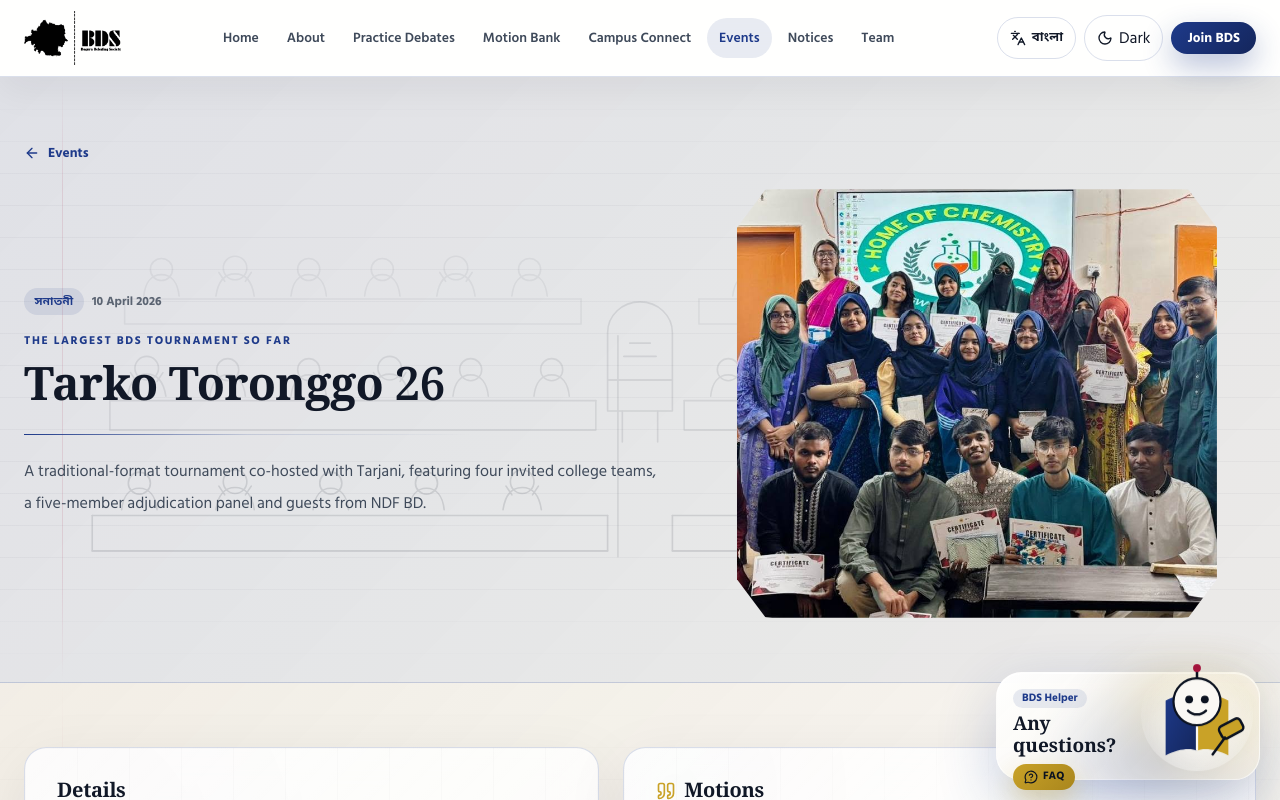
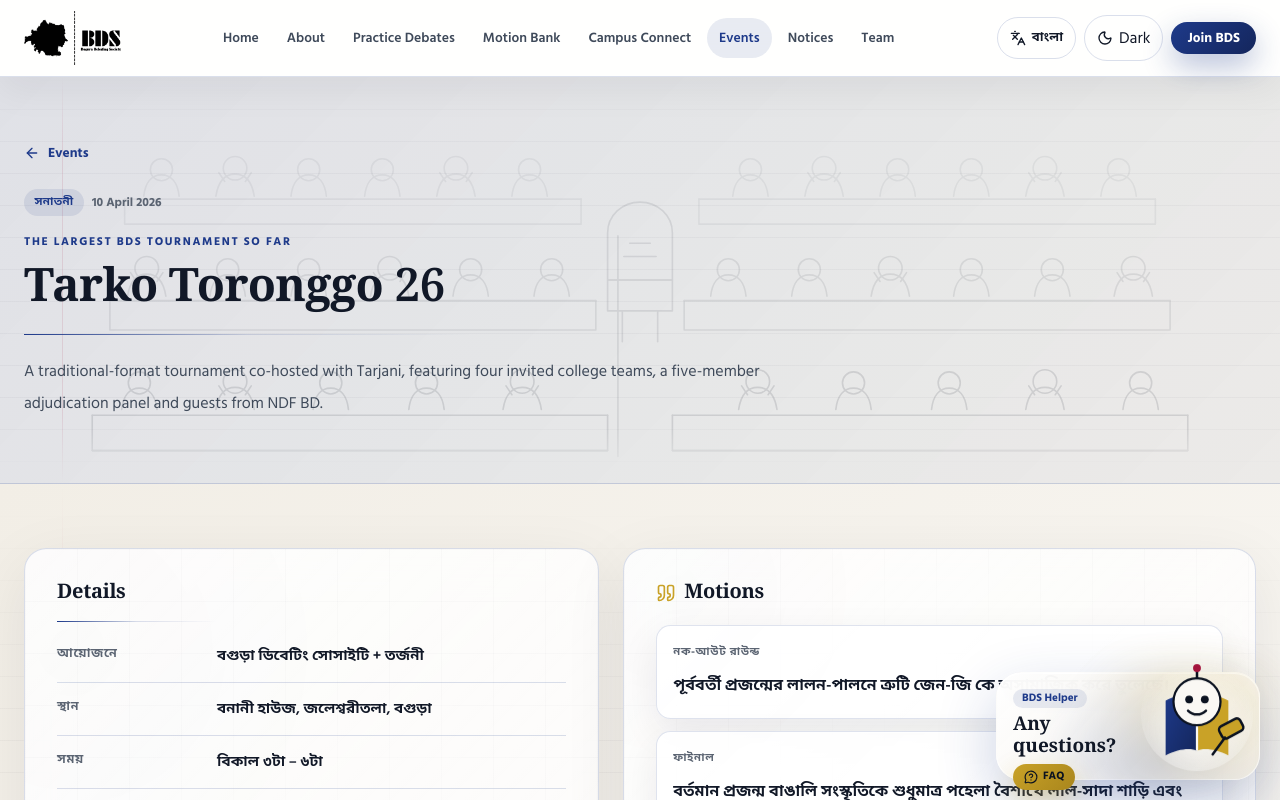
Before and after one commit to sakibalhasanprobal/bds-website, a Next.js app: page /en/events/tarko-toronggo-26 in a window 1280 px wide. Shown: the top 800 px of the page. Built offline with nearby package versions, Linux system fonts and the light colour scheme; a web font is replaced by a local one.

Commit message:
Remove event image from event detail page

```diff
--- a/src/app/[lang]/events/[slug]/page.tsx
+++ b/src/app/[lang]/events/[slug]/page.tsx
@@ -1,7 +1,6 @@
 import Link from 'next/link';
 import { notFound } from 'next/navigation';
 import { ArrowLeft, Quote, Trophy, Users, Scale } from 'lucide-react';
-import Photo from '@/components/Photo';
 import { Section } from '@/components/ui';
 import { LANGS, type Lang } from '@/content/site';
 import { getDict } from '@/content/dict';
@@ -26,7 +25,7 @@ export default async function EventDetail({ params }: { params: Promise<{ lang:
           <Link href={`/${lang}/events`} className="focus-ring mb-6 inline-flex items-center gap-2 text-[0.84rem] font-bold text-[var(--primary)]">
             <ArrowLeft className="size-4" aria-hidden /> {d.events.title}
           </Link>
-          <div className="grid gap-8 lg:grid-cols-[1.15fr_1fr] lg:items-center">
+          <div className="max-w-3xl">
             <div className="animate-fade-up">
               <div className="flex flex-wrap items-center gap-2">
                 <span className={`tag ${e.tag}`}>{e.tagLabel}</span>
@@ -36,14 +35,6 @@ export default async function EventDetail({ params }: { params: Promise<{ lang:
               <h1 className="mt-2 text-[clamp(1.8rem,3.6vw,2.9rem)]">{bn ? e.title : e.titleEn}</h1>
               <div className="hairline mt-5 max-w-md" />
               <p className="mt-5 text-[1rem] leading-8 text-[var(--text-secondary)]">{bn ? e.summary : e.summaryEn}</p>
-            </div>
-            <div className="stage-frame lens animate-fade-up-delay mx-auto w-full max-w-[480px]">
-              <Photo
-                src={e.image ?? `/images/events/${e.slug}.jpg`}
-                alt={bn ? e.title : e.titleEn}
-                label={bn ? e.title : e.titleEn}
-                className="h-full w-full object-cover"
-              />
             </div>
           </div>
         </div>
```
